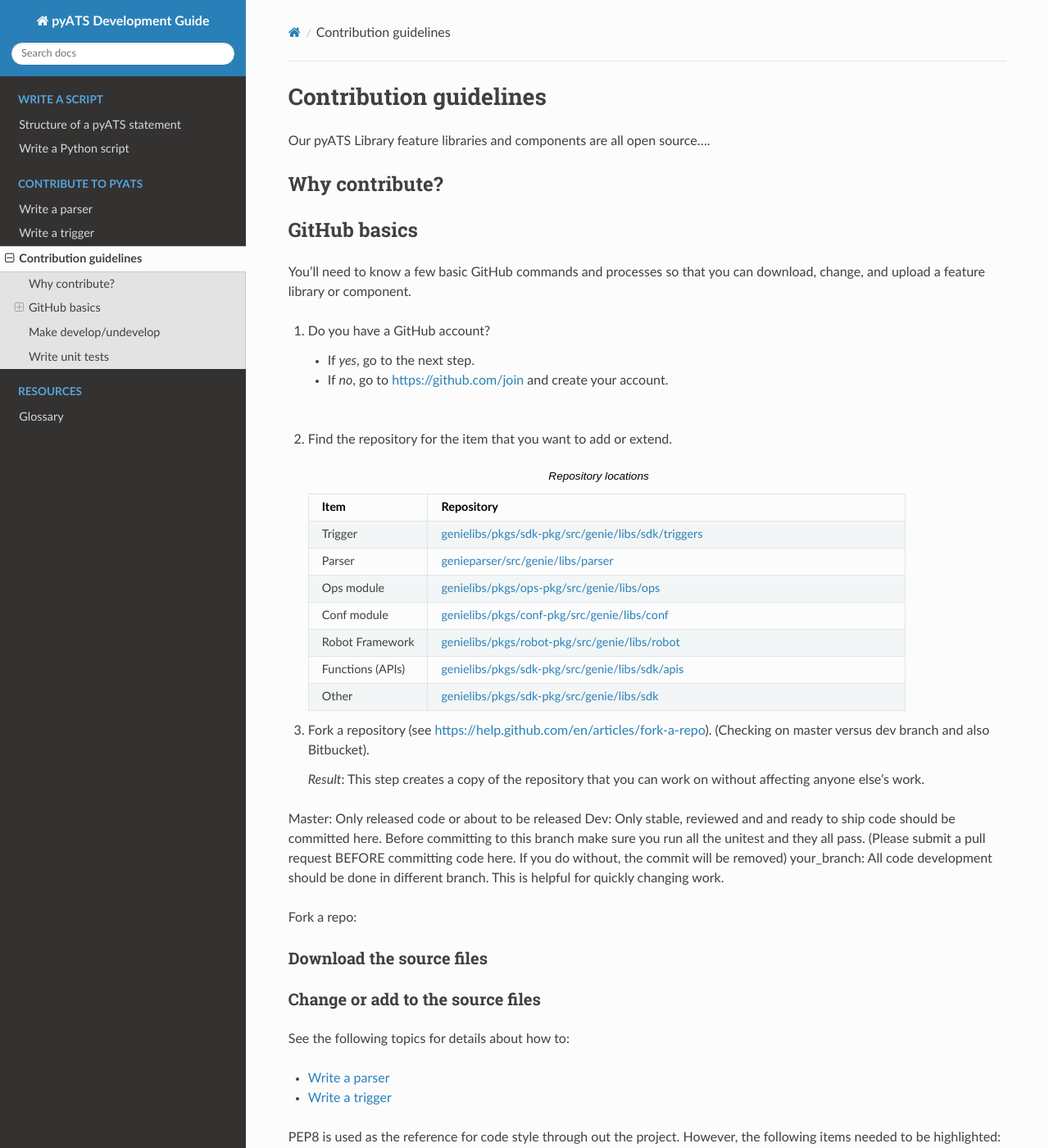
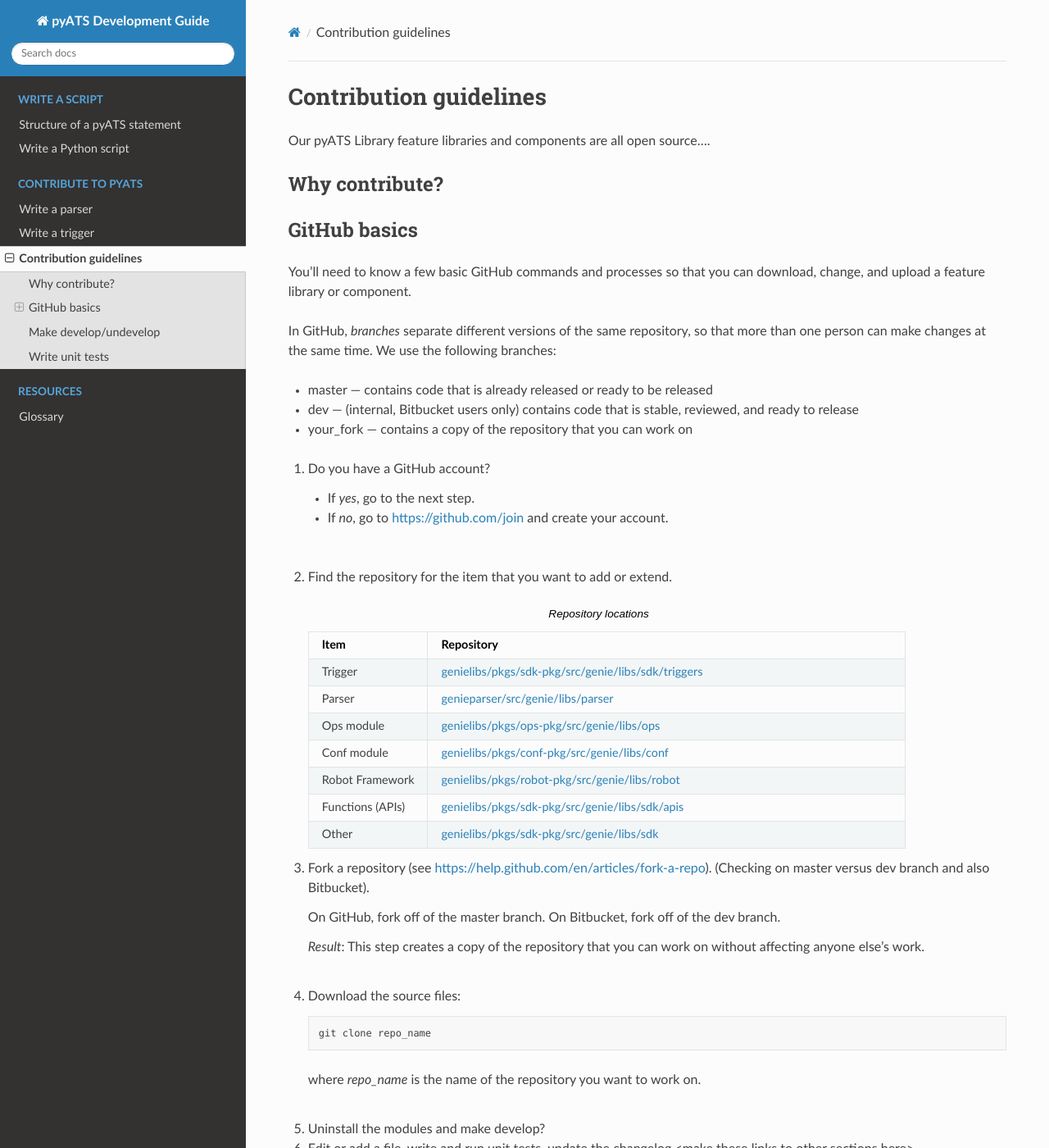
Before and after one commit to CiscoTestAutomation/getting-started, a Sphinx documentation site: the page built from source/contribute/contribute.rst, in a window 1280 px wide and 1400 px high. Shown: the whole window at 82% size. Built offline with Sphinx 7.4.7 and the Read the Docs theme 2.0.0, drawn with Linux system fonts in a browser that asks for light colours; some of the changed text lies outside the part shown.

Commit message:
Work in progress in GitHub basics section.

```diff
--- a/source/contribute/contribute.rst
+++ b/source/contribute/contribute.rst
@@ -15,6 +15,13 @@
 -------------
 You'll need to know a few basic GitHub commands and processes so that you can download, change, and upload a feature library or component.
 
+In GitHub, *branches* separate different versions of the same repository, so that more than one person can make changes at the same time. We use the following branches:
+
+* master --- contains code that is already released or ready to be released
+* dev --- (internal, Bitbucket users only) contains code that is stable, reviewed, and ready to release
+* your_fork --- contains a copy of the repository that you can work on
+
+
 #. Do you have a GitHub account?
 
    * If *yes*, go to the next step.
@@ -30,24 +37,41 @@
 
 #. Fork a repository (see https://help.github.com/en/articles/fork-a-repo). (Checking on master versus dev branch and also Bitbucket).
 
-   *Result*: This step creates a copy of the repository that you can work on without affecting anyone else's work.
+   On GitHub, fork off of the master branch.
+   On Bitbucket, fork off of the dev branch.
 
-Master: Only released code or about to be released
-Dev: Only stable, reviewed and and ready to ship code should be committed here. Before committing to this branch make sure you run all the unitest and they all pass. (Please submit a pull request BEFORE committing code here. If you do without, the commit will be removed)
-your_branch: All code development should be done in different branch. This is helpful for quickly changing work.
+   *Result*: This step creates a copy of the repository that you can work on without affecting anyone else's work. |br| |br|
 
-Fork a repo:
+#. Download the source files::
 
+    git clone repo_name
 
-Download the source files
-^^^^^^^^^^^^^^^^^^^^^^^^^
+   where *repo_name* is the name of the repository you want to work on. |br| |br|
 
-Change or add to the source files
-^^^^^^^^^^^^^^^^^^^^^^^^^^^^^^^^^
-See the following topics for details about how to:
+#. Uninstall the modules and make develop?
 
-* :ref:`write-parser`
-* :ref:`write-trigger`
+#. Edit or add a file, write and run unit tests, update the changelog <make these links to other sections here>.
+
+   See the following topics for details about how to:
+
+    * :ref:`write-parser`
+    * :ref:`write-trigger`
+
+#. Add any new files that you create::
+
+    git add filename.py
+
+#. Commit (keep a record of) your changes as you develop new code::
+
+    git commit -a -m 'Message that describes the change.'
+
+#. Push the change to the Git repository::
+
+    git push origin dev
+
+   (Check that this is correct for both GitHub and Bitbucket)
+
+#. Open a pull request to notify the |library| team that your code is ready to review.
 
 PEP8 is used as the reference for code style through out the project. However, the following items needed to be highlighted:
 
```
